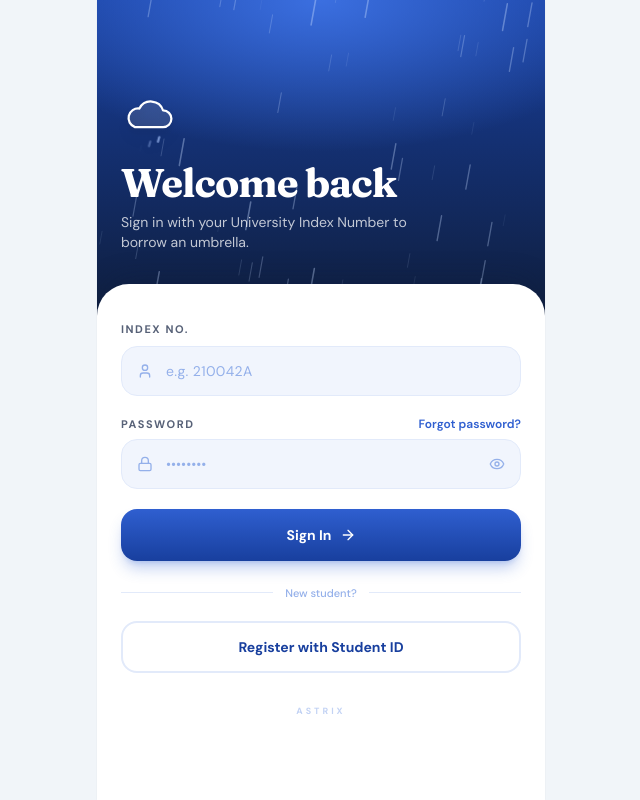
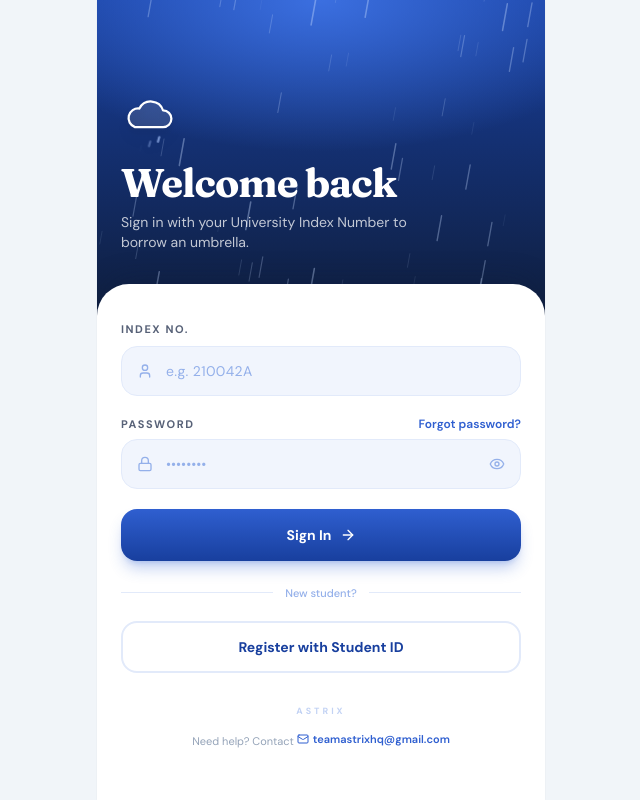
Before and after one commit to Darkempire2017/Term-1-project, a Next.js app: page /login in a window 1280 px wide. Shown: the whole page, without its empty margins (319-959 px from the left). Built offline with nearby package versions, Linux system fonts and the light colour scheme.

Commit message:
Add contact email to the bottom of sign-in, dashboard and profile

```diff
--- a/app/dashboard/page.tsx
+++ b/app/dashboard/page.tsx
@@ -15,6 +15,7 @@ import {
   Info,
 } from 'lucide-react';
 import { BottomNav } from '@/components/BottomNav';
+import { ContactFooter } from '@/components/ContactFooter';
 import type { MeResponse } from '@/lib/types';
 import { useViewMode } from '@/components/ViewModeContext';
 import { formatStationDueTime } from '@/lib/time';
@@ -994,6 +995,8 @@ export default function DashboardPage() {
             </button>
           </div>
         )}
+
+        <ContactFooter className="mt-6 pb-1" />
       </main>
 
       {/* Persistent Bottom Nav */}
--- a/app/login/page.tsx
+++ b/app/login/page.tsx
@@ -6,6 +6,7 @@ import { useRouter, useSearchParams } from 'next/navigation';
 import { Lock, User, ArrowRight, Eye, EyeOff, AlertCircle, CheckCircle2, X } from 'lucide-react';
 import { useViewMode } from '@/components/ViewModeContext';
 import { StormHeader, CloudMark } from '@/components/Storm';
+import { ContactFooter } from '@/components/ContactFooter';
 import { seedStationUser } from '@/lib/stationCache';
 
 function LoginForm() {
@@ -268,6 +269,7 @@ function LoginForm() {
         </form>
 
         <p className="mt-8 text-center text-[9px] font-bold tracking-[3px] text-brand-200">ASTRIX</p>
+        <ContactFooter className="mt-3" />
       </section>
 
       {/* Forgot Password Modal: bottom sheet on phones */}
--- a/app/profile/page.tsx
+++ b/app/profile/page.tsx
@@ -10,6 +10,7 @@ import {
 } from 'lucide-react';
 import { BottomNav } from '@/components/BottomNav';
 import { StormHeader } from '@/components/Storm';
+import { ContactFooter } from '@/components/ContactFooter';
 import type { MeResponse } from '@/lib/types';
 import { formatStationDueTime } from '@/lib/time';
 import { beginStationRequest, clearStationCache, isCurrentStationRequest, restoreStationUser, setStationResponse, useStationCache } from '@/lib/stationCache';
@@ -126,6 +127,8 @@ export default function ProfilePage() {
         <button type="button" onClick={handleSignOut} className="astrix-sign-out">
           <LogOut size={18} aria-hidden="true" /> Sign out
         </button>
+
+        <ContactFooter className="pt-2 pb-1" />
       </main>
 
       <BottomNav />
--- /dev/null
+++ b/components/ContactFooter.tsx
@@ -0,0 +1,19 @@
+import { Mail } from 'lucide-react';
+
+export const CONTACT_EMAIL = 'teamastrixhq@gmail.com';
+
+// Contact line at the bottom of the sign-in, dashboard and profile pages
+export function ContactFooter({ className = '' }: { className?: string }) {
+  return (
+    <p className={`text-center text-[11px] text-slate-400 font-body ${className}`}>
+      Need help? Contact{' '}
+      <a
+        href={`mailto:${CONTACT_EMAIL}`}
+        className="inline-flex items-center gap-1 font-semibold text-brand-500 hover:text-brand-700 underline-offset-2 hover:underline"
+      >
+        <Mail className="w-3 h-3" aria-hidden="true" />
+        {CONTACT_EMAIL}
+      </a>
+    </p>
+  );
+}
```
